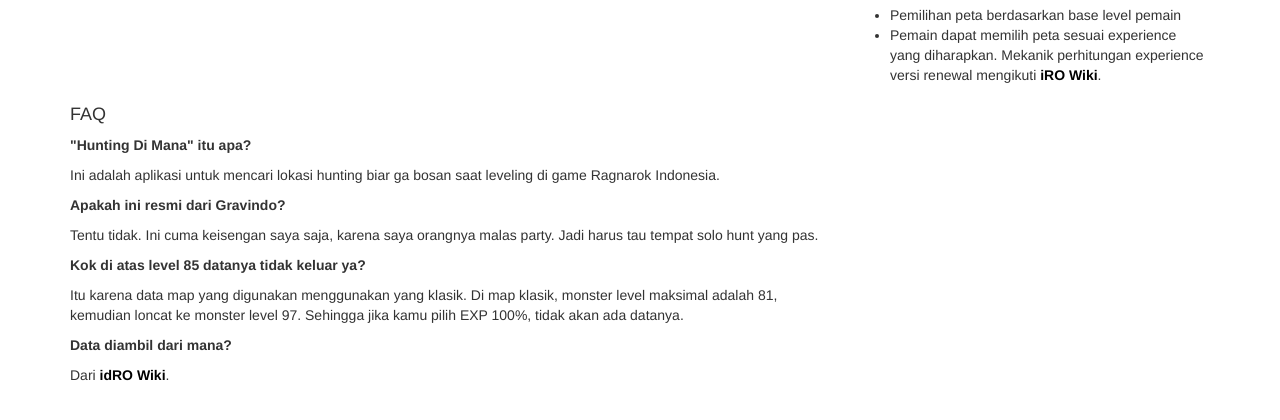
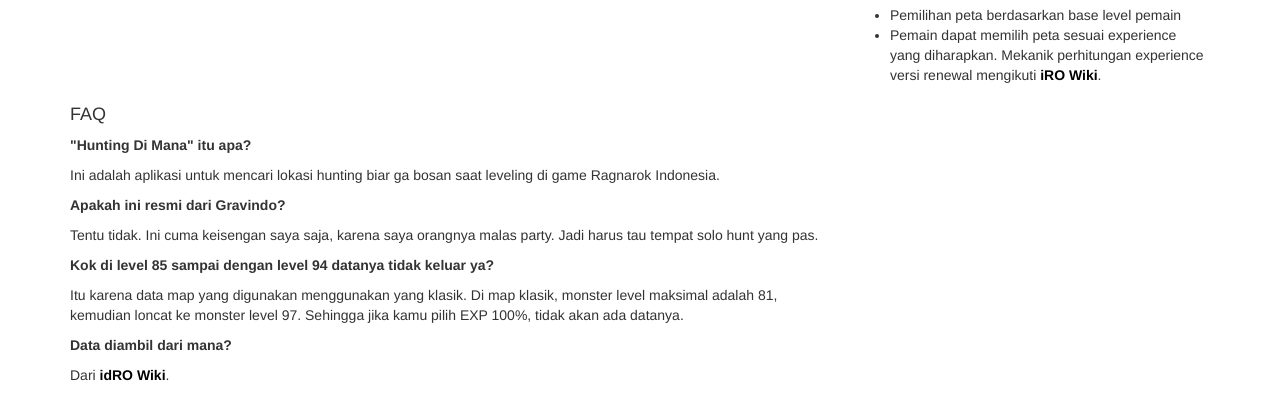
Before and after one commit to bepitulaz/huntingdimana, a Flask app: page / in a window 1280 px wide. Shown: the part 261-681 px from the top of the page. Run offline with Flask 2, Linux system fonts and the light colour scheme; some libraries are stand-ins or nearby versions.

Commit message:
fixing the sentence of the faq

```diff
--- a/FlaskWebProject1/templates/home.html
+++ b/FlaskWebProject1/templates/home.html
@@ -47,7 +47,7 @@
             <p>Ini adalah aplikasi untuk mencari lokasi hunting biar ga bosan saat leveling di game Ragnarok Indonesia.</p>
             <p><b>Apakah ini resmi dari Gravindo?</b></p>
             <p>Tentu tidak. Ini cuma keisengan saya saja, karena saya orangnya malas party. Jadi harus tau tempat solo hunt yang pas.</p>
-            <p><b>Kok di atas level 85 datanya tidak keluar ya?</b></p>
+            <p><b>Kok di level 85 sampai dengan level 94 datanya tidak keluar ya?</b></p>
             <p>Itu karena data map yang digunakan menggunakan yang klasik. Di map klasik, monster level maksimal adalah 81, kemudian loncat ke monster level 97. Sehingga jika kamu pilih EXP 100%, tidak akan ada datanya.</p>
             <p><b>Data diambil dari mana?</b></p>
             <p>Dari <a href="https://db.idrowiki.org/klasik">idRO Wiki</a>.</p>
```
